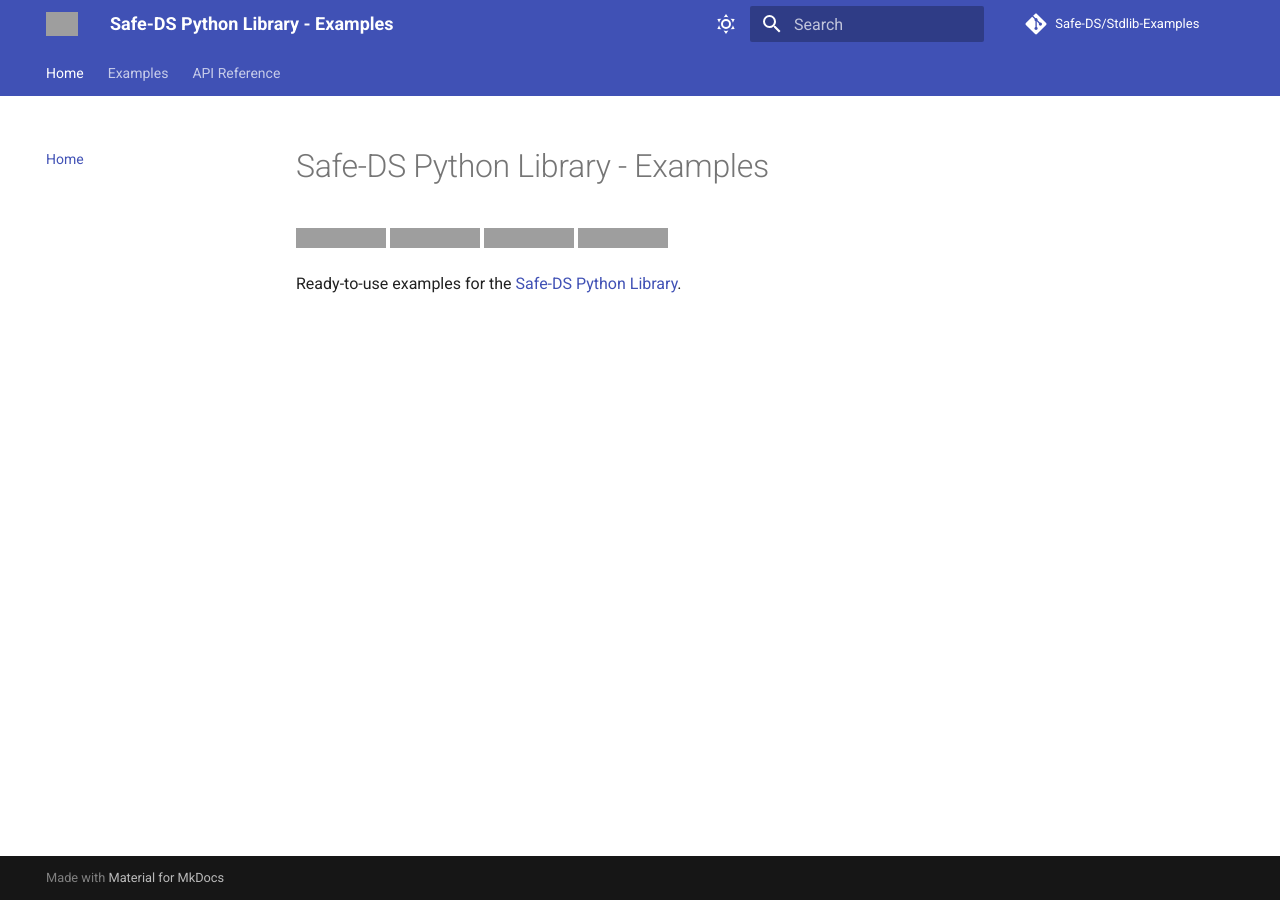
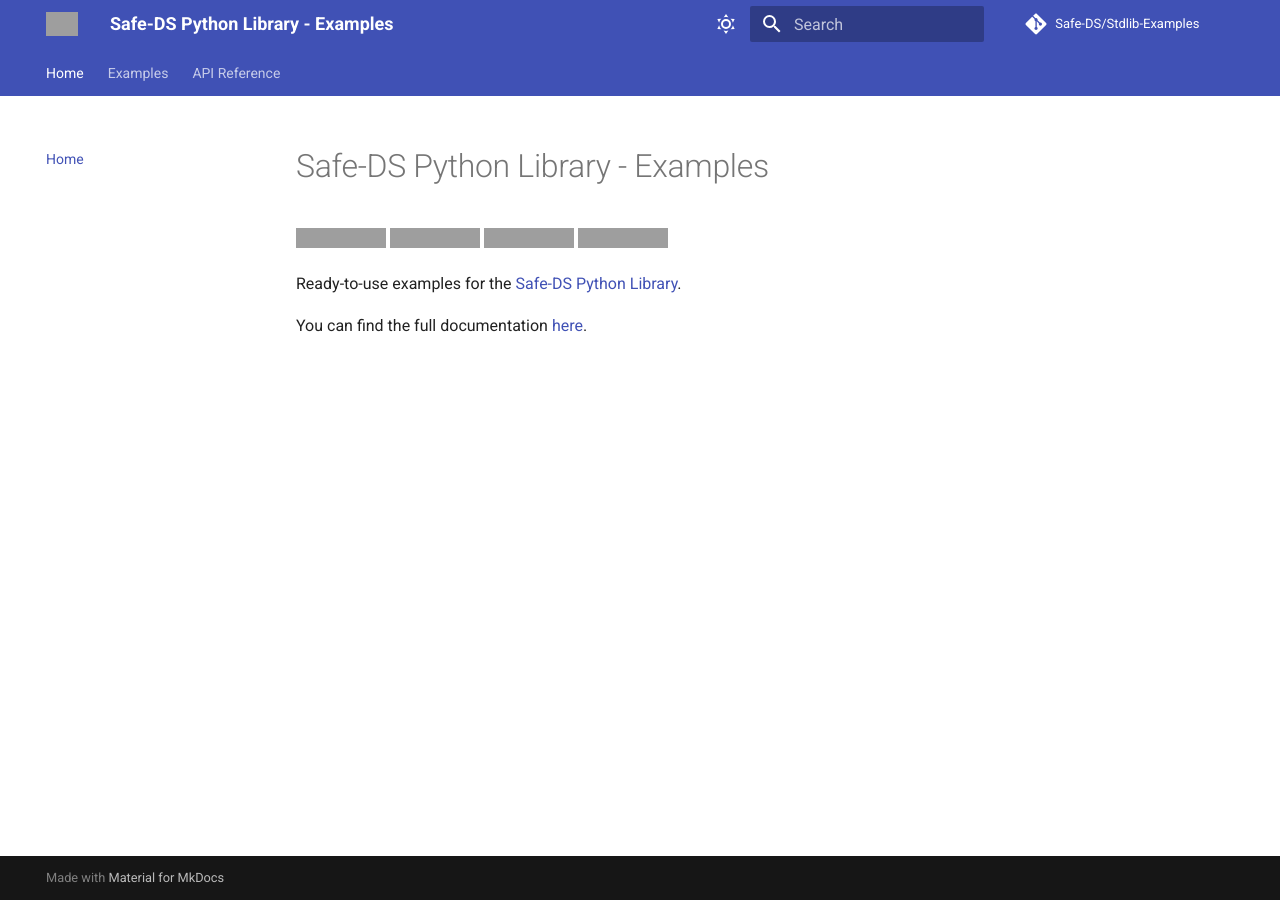
Before and after one commit to Safe-DS/Datasets, an MkDocs documentation site: the page built from docs/README.md, in a window 1280 px wide. Built offline with MkDocs 1.6.1 and Material for MkDocs 9.7.7, drawn with Linux system fonts in a browser that asks for light colours; comment, search, counter and statistics services are not loaded; grey boxes are pictures that could not be loaded.

Commit message:
docs: add link to full documentation

```diff
--- a/docs/README.md
+++ b/docs/README.md
@@ -6,3 +6,5 @@
 [![Documentation Status](https://readthedocs.org/projects/stdlib-examples/badge/?version=latest)](https://stdlib-examples.readthedocs.io/en/latest/?badge=latest)
 
 Ready-to-use examples for the [Safe-DS Python Library](https://github.com/Safe-DS/Stdlib).
+
+You can find the full documentation [here](https://stdlib-examples.readthedocs.io/).
```
